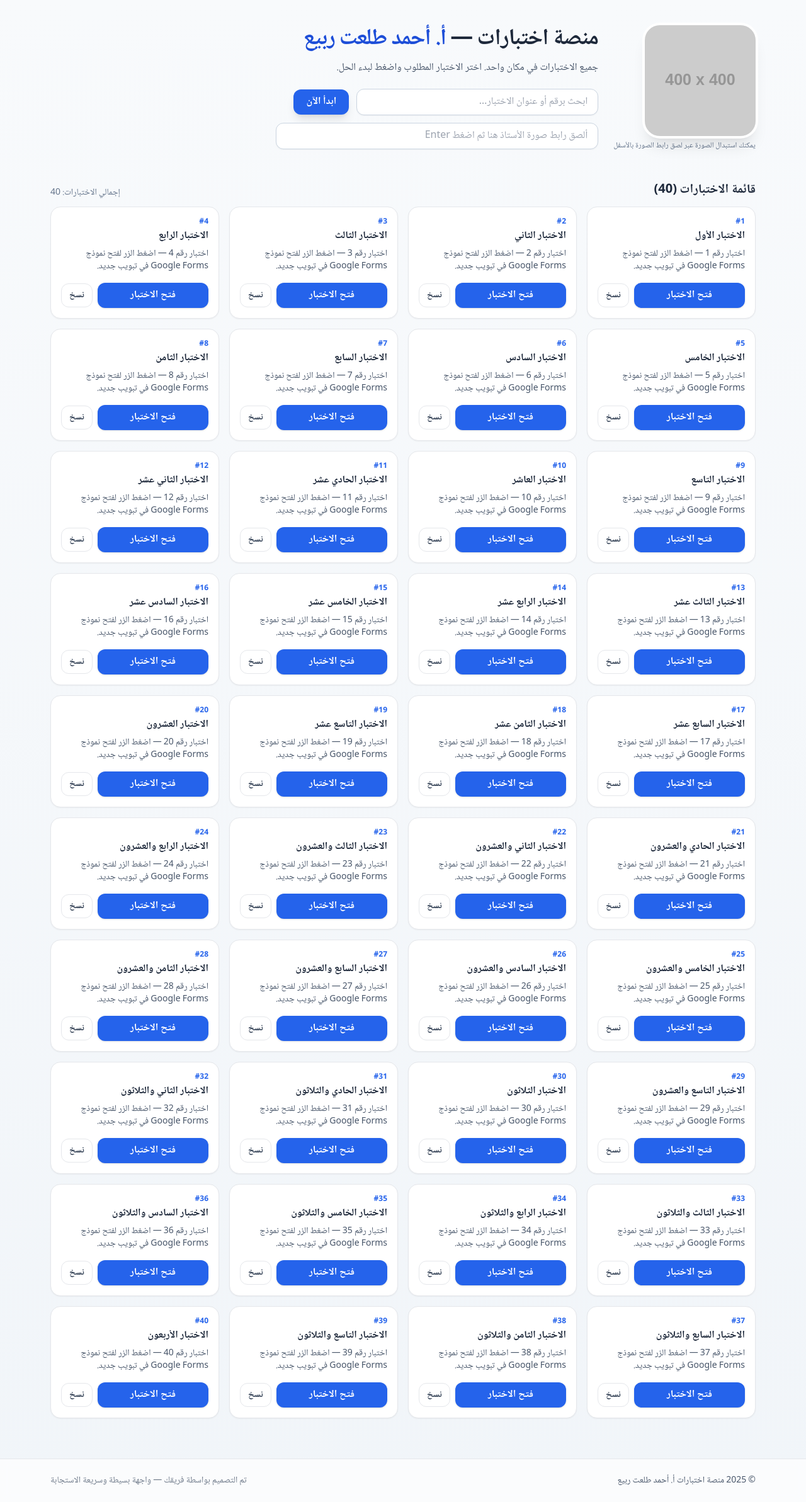
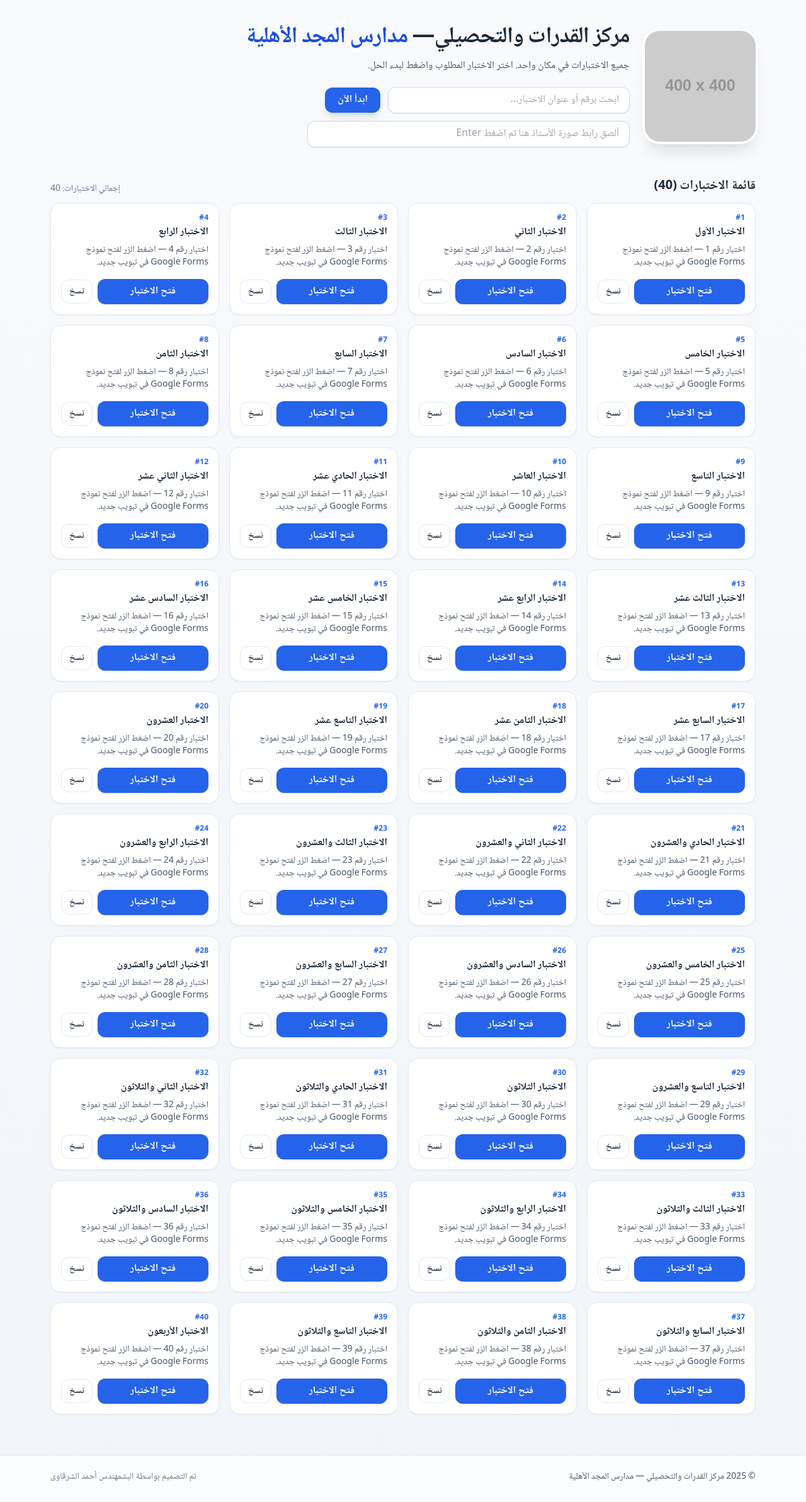
Before and after one commit to Ahmed-Yasser-El-Sharkawy/Almajd-Schools, a React (Vite) app: page / in a window 1280 px wide. Shown: the whole page at 63% size. Built offline with nearby package versions, Linux system fonts and the light colour scheme.

Commit message:
first commit

```diff
--- a/index.html
+++ b/index.html
@@ -3,8 +3,8 @@
   <head>
     <meta charset="UTF-8" />
     <meta name="viewport" content="width=device-width, initial-scale=1.0" />
-    <meta name="description" content="منصة اختبارات — أ. أحمد طلعت ربيع" />
-    <title>منصة اختبارات — أ. أحمد طلعت ربيع</title>
+    <meta name="description" content="مركز القدرات والتحصيلي — مدارس المجد الأهلية" />
+    <title>مركز القدرات والتحصيلي — مدارس المجد الأهلية</title>
   </head>
   <body class="bg-slate-50 text-slate-800">
     <div id="root"></div>
--- a/package.json
+++ b/package.json
@@ -3,7 +3,7 @@
   "private": true,
   "version": "1.0.0",
   "type": "module",
-  "homepage": "https://Ahmed-Yasser-El-Sharkawy.github.io/ahmed-tests/",
+  "homepage": "https://Ahmed-Yasser-El-Sharkawy.github.io/Almajd-Schools/",
   "scripts": {
     "dev": "vite",
     "build": "vite build",
--- a/src/App.jsx
+++ b/src/App.jsx
@@ -64,17 +64,17 @@ export default function App(){
               <div className="relative w-40 h-40 md:w-44 md:h-44 rounded-3xl overflow-hidden shadow-xl ring-4 ring-white">
                 <img
                   src={photoUrl}
-                  alt="صورة أ. أحمد طلعت ربيع"
+                  alt="صورة مدارس المجد الأهلية"
                   className="w-full h-full object-cover"
                   onError={(e) => { e.target.src = "https://placehold.co/400x400/png?text=Ahmed+Talaat+Rabie"; }}
                 />
               </div>
-              <div className="mt-2 text-xs text-slate-500">يمكنك استبدال الصورة عبر لصق رابط الصورة بالأسفل</div>
+
             </div>
 
             <div className="flex-1 text-center md:text-right">
               <h1 className="text-3xl md:text-4xl font-extrabold tracking-tight">
-                منصة اختبارات — <span className="text-blue-700">أ. أحمد طلعت ربيع</span>
+                مركز القدرات والتحصيلي— <span className="text-blue-700">مدارس المجد الأهلية</span>
               </h1>
               <p className="mt-3 text-slate-600 leading-relaxed">
                 جميع الاختبارات في مكان واحد. اختر الاختبار المطلوب واضغط لبدء الحل.
@@ -173,8 +173,8 @@ export default function App(){
 
       <footer className="border-t bg-white/70 backdrop-blur">
         <div className="mx-auto max-w-6xl px-4 py-6 text-sm text-slate-600 flex flex-col md:flex-row items-center justify-between gap-2">
-          <div>© {new Date().getFullYear()} منصة اختبارات أ. أحمد طلعت ربيع</div>
-          <div className="opacity-80">تم التصميم بواسطة فريقك — واجهة بسيطة وسريعة الاستجابة</div>
+          <div>© {new Date().getFullYear()} مركز القدرات والتحصيلي — مدارس المجد الأهلية</div>
+          <div className="opacity-80">تم التصميم بواسطة البشمهندس أحمد الشرقاوى</div>
         </div>
       </footer>
     </div>
--- a/vite.config.js
+++ b/vite.config.js
@@ -4,5 +4,5 @@ import react from '@vitejs/plugin-react'
 // https://vitejs.dev/config/
 export default defineConfig({
   plugins: [react()],
-  base: '/ahmed-tests/',
+  base: '/Almajd-Schools/',
 })
```
Also changed, not shown: 5 other files (tests, documents, lock files or other folders).
